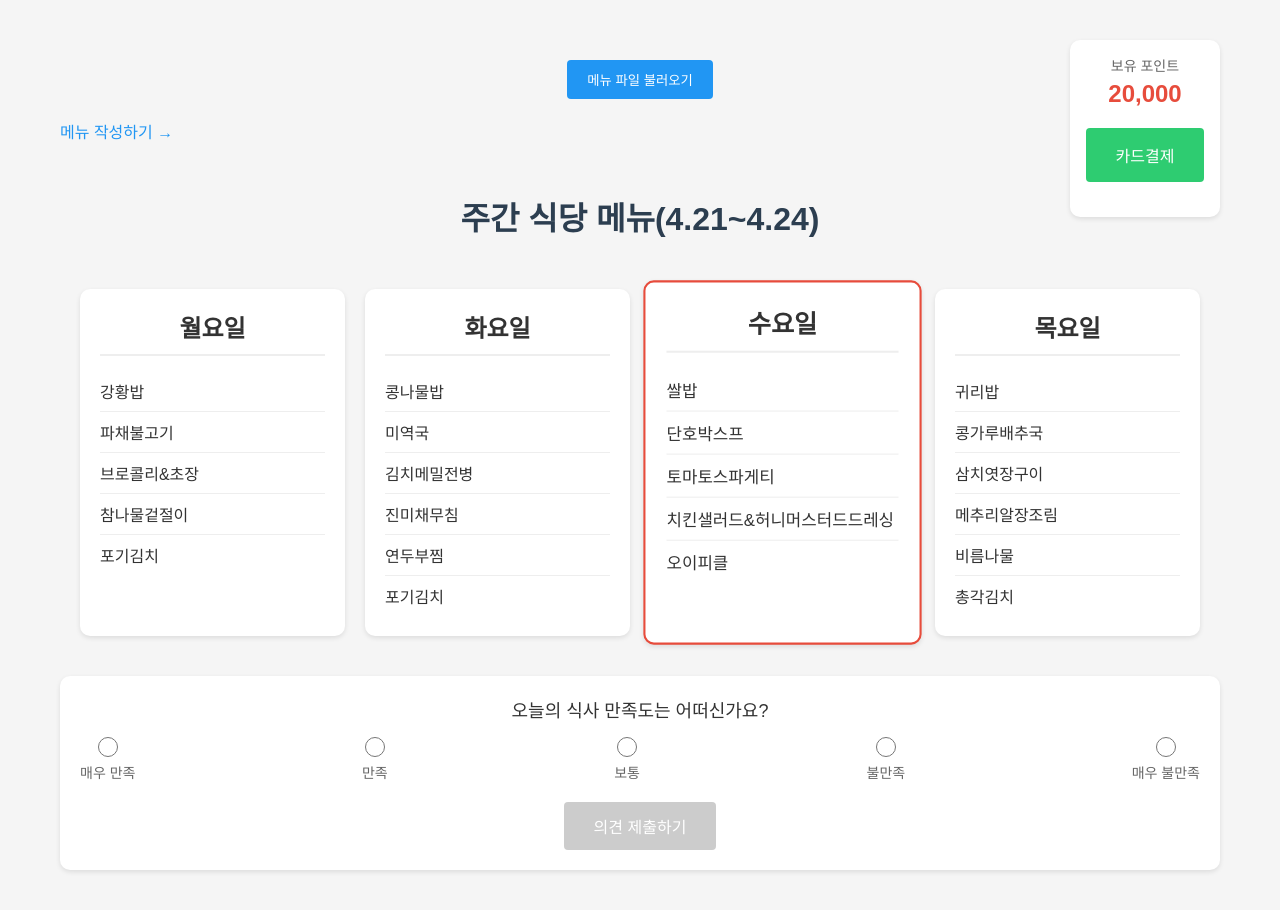
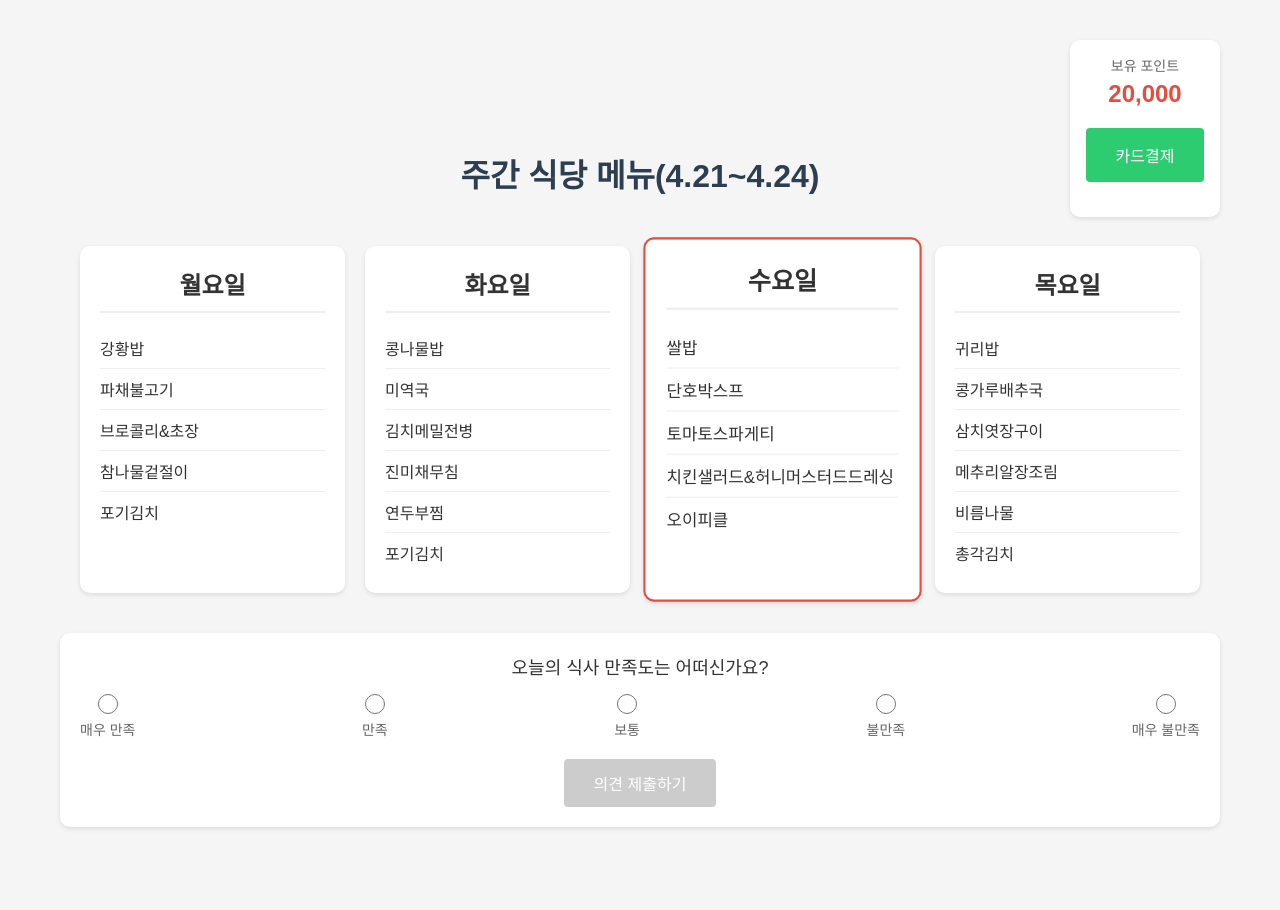
Before and after one commit to hyun323/my-shop, a plain HTML site: page index.html in a window 1280 px wide. After the commit the page ends 867 px from the top, so only its background shows below. Drawn offline with Linux system fonts and the light colour scheme.

Commit message:
Add files via upload

```diff
--- a/index.html
+++ b/index.html
@@ -20,6 +20,7 @@
             max-width: 1200px;
             margin: 0 auto;
             position: relative;
+            padding-top: 100px;
         }
         .menu-container {
             display: grid;
@@ -56,7 +57,7 @@
             transform: scale(1.05);
         }
         .nav-link {
-            display: inline-block;
+            display: none;
             margin-bottom: 20px;
             color: #2196F3;
             text-decoration: none;
@@ -77,7 +78,7 @@
         }
 
         .file-button {
-            display: block;
+            display: none;
             margin: 20px auto;
             padding: 10px 20px;
             background-color: #2196F3;
@@ -201,6 +202,11 @@
             cursor: not-allowed;
         }
 
+        .menu-title {
+            margin-top: 30px;
+            text-align: center;
+        }
+
         @media (max-width: 768px) {
             .menu-container {
                 grid-template-columns: 1fr;
@@ -231,7 +237,7 @@
         <input type="file" id="fileInput" class="file-input" accept=".txt">
         <button id="fileButton" class="file-button">메뉴 파일 불러오기</button>
         <a href="edit.html" class="nav-link disabled" id="editLink">메뉴 작성하기 →</a>
-        <h1>주간 식당 메뉴(4.21~4.24)</h1>
+        <h1 class="menu-title">주간 식당 메뉴(4.21~4.24)</h1>
         <div class="menu-container">
             <div class="day-menu 월요일-menu">
                 <h2>월요일</h2>
```
